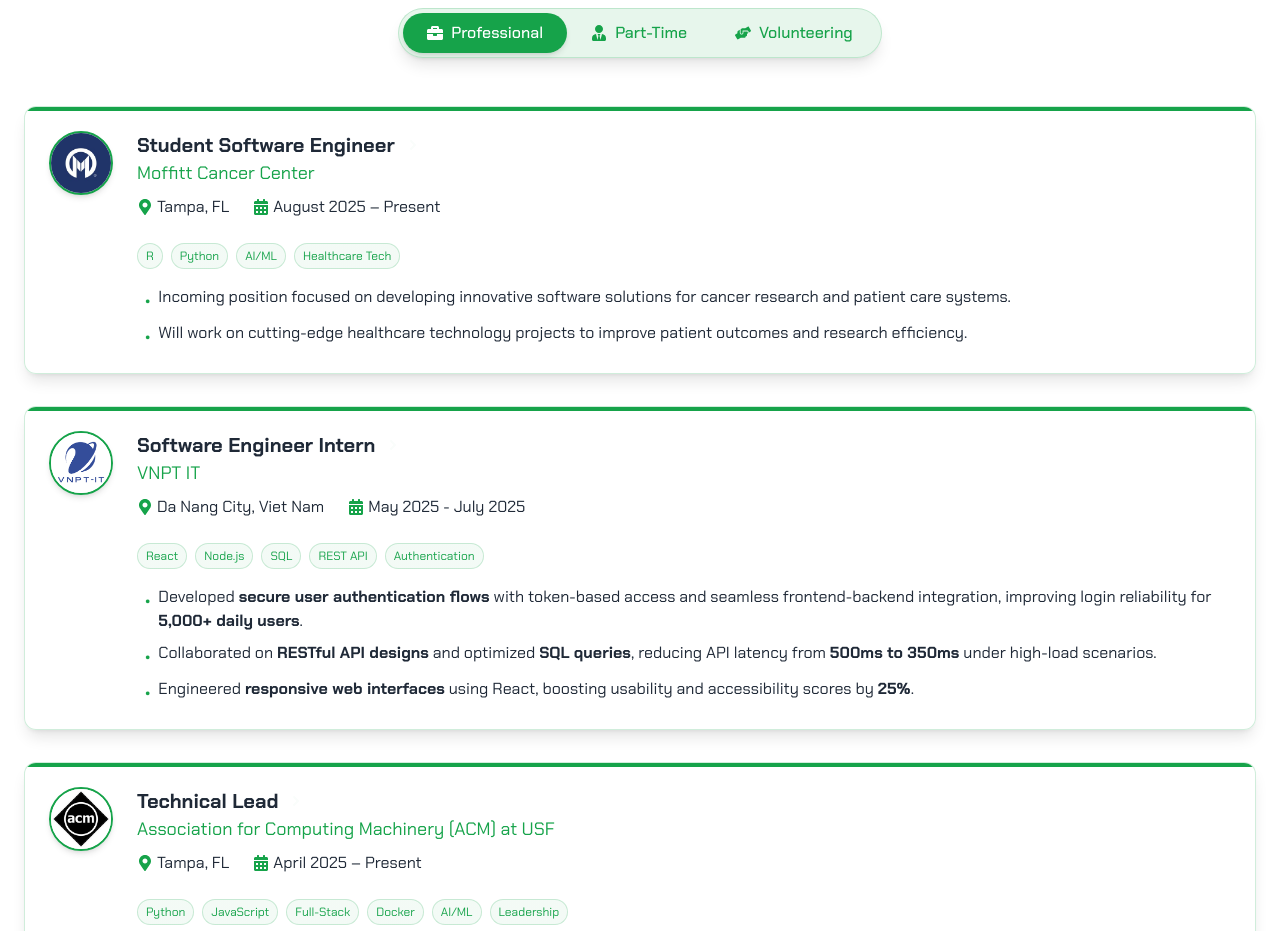
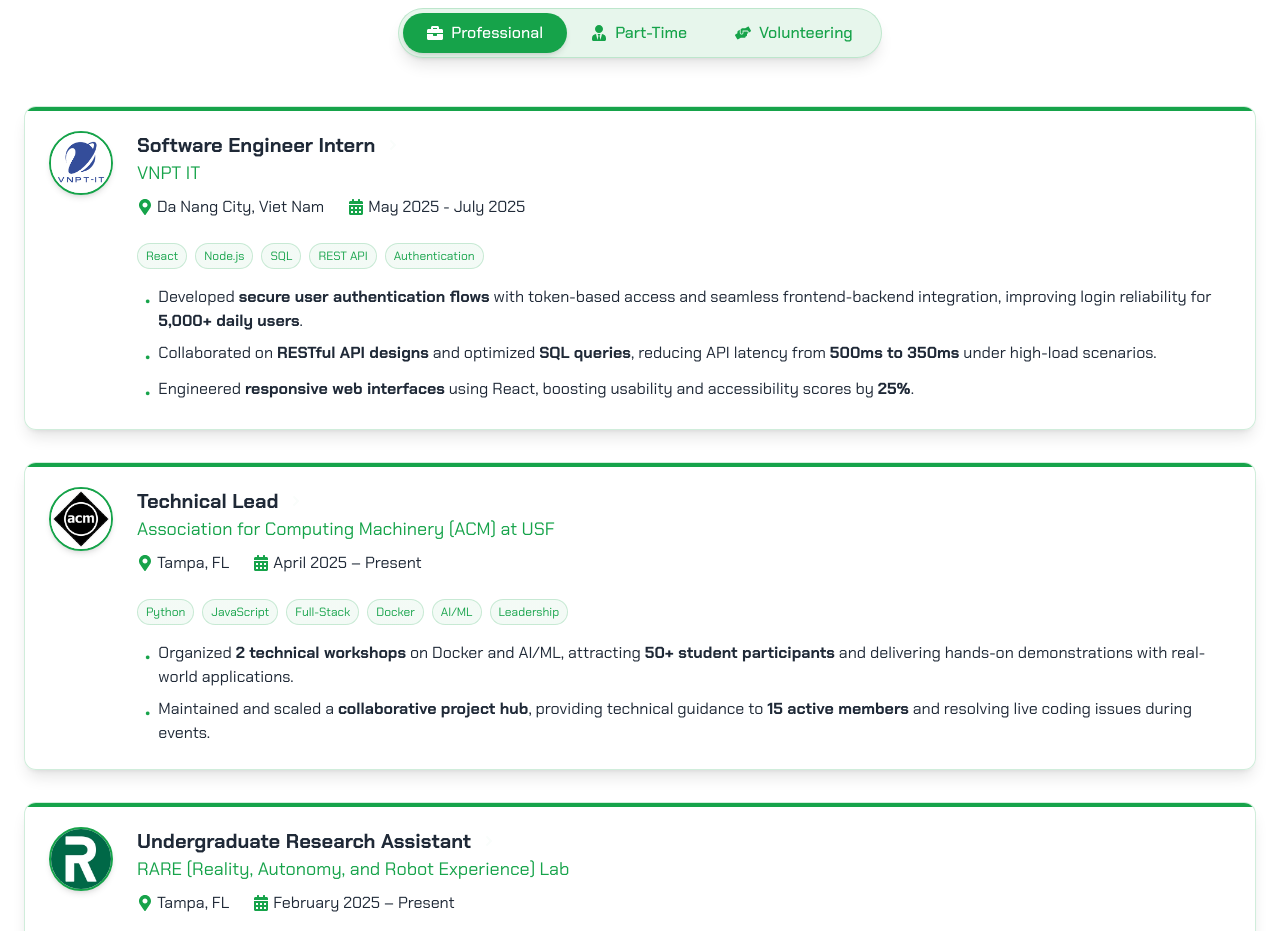
Before and after one commit to khangpt2k6/My-Portfolio, a React (Vite) app: page / in a window 1280 px wide. Shown: the part 2660-3591 px from the top of the page. Built offline with nearby package versions, Linux system fonts and the light colour scheme; no server answers; a web font is replaced by a local one.

Commit message:
recent change

```diff
--- a/src/components/Experience.jsx
+++ b/src/components/Experience.jsx
@@ -33,19 +33,6 @@
 
   const experiences = {
     professional: [
-      {
-        title: "Student Software Engineer",
-        company: "Moffitt Cancer Center",
-        location: "Tampa, FL",
-        period: "August 2025 – Present",
-        image: "/moffitt.jpg",
-        icon: <FaCode />,
-        description: [
-          "Incoming position focused on developing innovative software solutions for cancer research and patient care systems.",
-          "Will work on cutting-edge healthcare technology projects to improve patient outcomes and research efficiency."
-        ],
-        tags: ["R", "Python", "AI/ML", "Healthcare Tech"]
-      },
       {
         title: "Software Engineer Intern",
         company: "VNPT IT",
```
